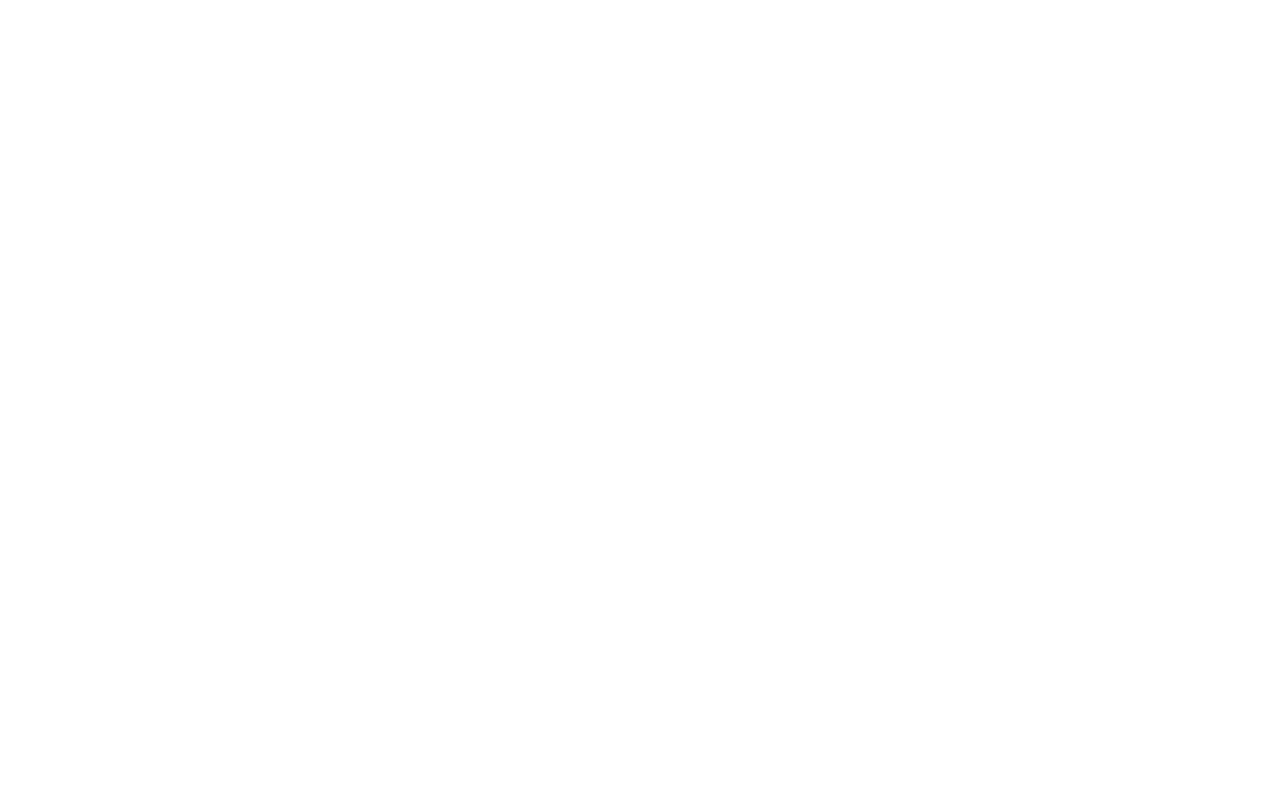
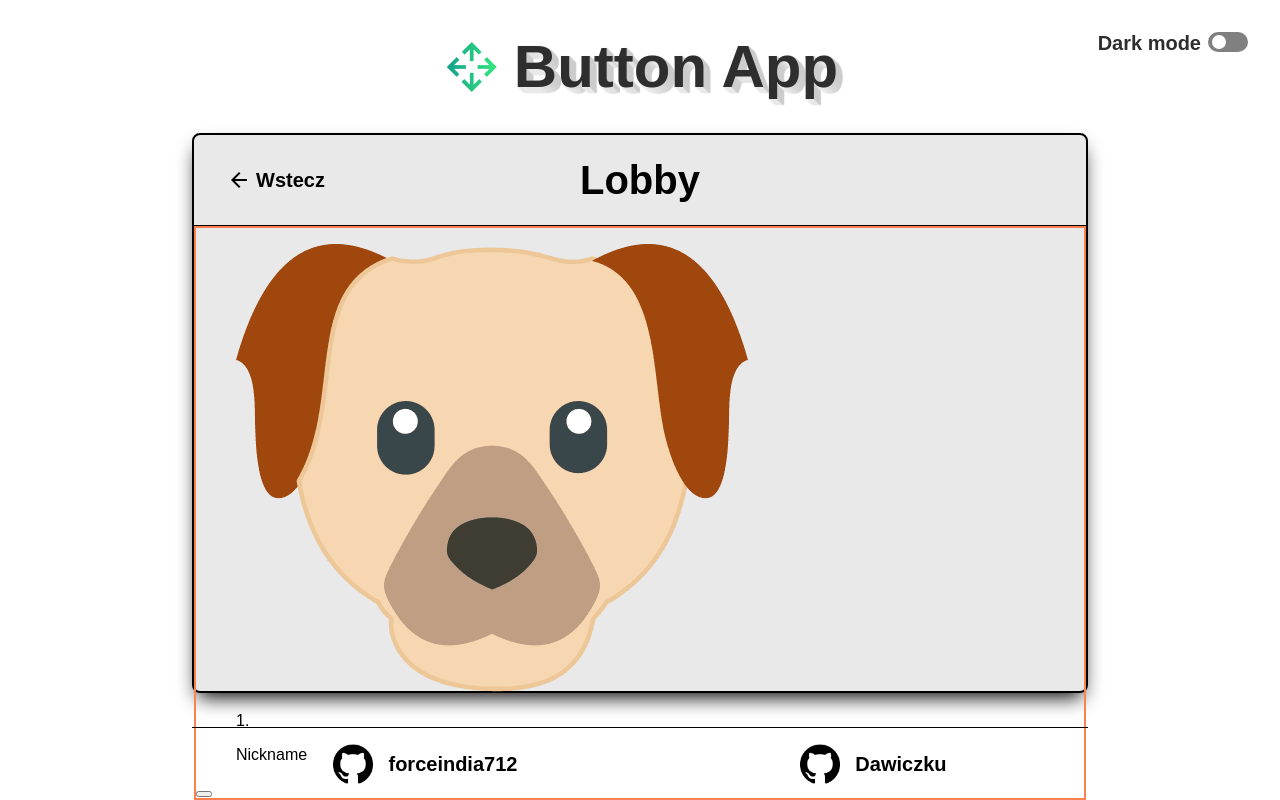
Before and after one commit to Dawiczku/buttonapp-frontend, a React (Create React App) app in the folder button/: page /button-game in a window 1280 px wide. Before the commit this address had no page. Built offline with nearby package versions, Linux system fonts and the light colour scheme; a web font is replaced by a local one.

Commit message:
Create page for playing an actual game, make first templates

```diff
--- a/button/src/App.js
+++ b/button/src/App.js
@@ -4,6 +4,7 @@
 import AccountList from "./pages/AccountList";
 import ChooseLobby from "./pages/ChooseLobby";
 import Lobby from "./pages/Lobby";
+import ButtonGame from "./pages/ButtonGame";
 import { BrowserRouter, Routes, Route } from "react-router-dom";
 
 function App() {
@@ -16,6 +17,7 @@
           <Route path="create-account" element={<CreateAccount />} />
           <Route path="lobby-admin" element={<Lobby type="admin" />} />
           <Route path="lobby-users" element={<Lobby type="users" />} />
+          <Route path="button-game" element={<ButtonGame />} />
         </Routes>
       </BrowserRouter>
     </>
--- /dev/null
+++ b/button/src/components/ScoreBoardPlayer.js
@@ -0,0 +1,15 @@
+import React from "react";
+
+export default function ScoreBoardPlayer() {
+  return (
+    <div className="scoreboard-player">
+      <img
+        className="avatar small"
+        src={require("../avatars/dog-face-color-icon.png")}
+        alt="small-avatar"
+      />
+      <p className="scoreboard-position">1.</p>
+      <p className="scoreboard-nickname">Nickname</p>
+    </div>
+  );
+}
--- /dev/null
+++ b/button/src/pages/ButtonGame.js
@@ -0,0 +1,26 @@
+import React from "react";
+import Footer from "../components/Footer";
+import Header from "../components/Header";
+import ReturnButton from "../components/ReturnButton";
+import ScoreBoardPlayer from "../components/ScoreBoardPlayer";
+
+export default function ButtonGame() {
+  return (
+    <>
+      <Header />
+      <div className="lobby ingame">
+        <div className="lobby-header">
+          <ReturnButton />
+          <h2>Lobby</h2>
+        </div>
+        <div className="game-section">
+          <ul className="score-board">
+            <ScoreBoardPlayer />
+          </ul>
+          <button className="game-button"></button>
+        </div>
+      </div>
+      <Footer />
+    </>
+  );
+}
--- a/button/src/pages/Lobby.js
+++ b/button/src/pages/Lobby.js
@@ -3,6 +3,7 @@
 import Header from "../components/Header";
 import Footer from "../components/Footer";
 import ReturnButton from "../components/ReturnButton";
+import { Link } from "react-router-dom";
 
 export default function Lobby(user) {
   return (
@@ -57,7 +58,9 @@
           </ul>
         </div>
         <div className="admin-buttons">
-          <button className="submit-btn start-game">Start the game !</button>
+          <Link to="/button-game" className="link">
+            <button className="submit-btn start-game">Start the game !</button>
+          </Link>
         </div>
       </div>
       <Footer />
--- /dev/null
+++ b/button/src/styles/_buttonGame.scss
@@ -0,0 +1,7 @@
+.lobby.ingame {
+  height: 70vh;
+}
+
+.game-section {
+  border: 2px solid coral;
+}
--- a/button/src/styles/styles.css
+++ b/button/src/styles/styles.css
@@ -35,9 +35,10 @@
 .dark-body .return {
   color: #e0e0e0;
 }
-.dark-body header h1,
-.dark-body footer h1,
-.dark-body .return h1 {
+.dark-body input {
+  color: #e0e0e0;
+}
+.dark-body h1 {
   text-shadow: 1px 0px 1px #292929, 0px 1px 1px #414141, 2px 1px 1px #292929, 1px 2px 1px #414141, 3px 2px 1px #292929, 2px 3px 1px #414141, 4px 3px 1px #292929, 3px 4px 1px #414141, 5px 4px 1px #292929, 4px 5px 1px #414141, 6px 5px 1px #292929, 5px 6px 1px #414141, 7px 6px 1px #292929;
 }
 .dark-body .account-list-container .account-list li {
@@ -92,7 +93,7 @@
   background-color: #252525;
 }
 .dark-body .lobby .lobby-header,
-.dark-body .lobby .lobby-header > .close-lobby-btn {
+.dark-body .lobby .close-lobby-btn {
   color: #e0e0e0;
 }
 .dark-body .lobby .lobby-header {
@@ -198,9 +199,6 @@
 }
 .account-list-container .account-list li:last-child {
   border-bottom: none;
-}
-.account-list-container .account-list li:last-child .close {
-  display: none;
 }
 .account-list-container .account-list li:hover {
   background-color: #3dbb87;
@@ -534,6 +532,14 @@
   font-size: 1.5rem;
 }
 
+.lobby.ingame {
+  height: 70vh;
+}
+
+.game-section {
+  border: 2px solid coral;
+}
+
 *,
 *::after,
 *::before {
--- a/button/src/styles/styles.scss
+++ b/button/src/styles/styles.scss
@@ -10,6 +10,7 @@
 @import "./chooseLobby";
 @import "./adminLobby";
 @import "./variables";
+@import "./buttonGame";
 
 *,
 *::after,
```
Also changed, not shown: button/src/styles/_scoreboardPlayer.scss (added), 1 other file (tests, documents, lock files or other folders).
